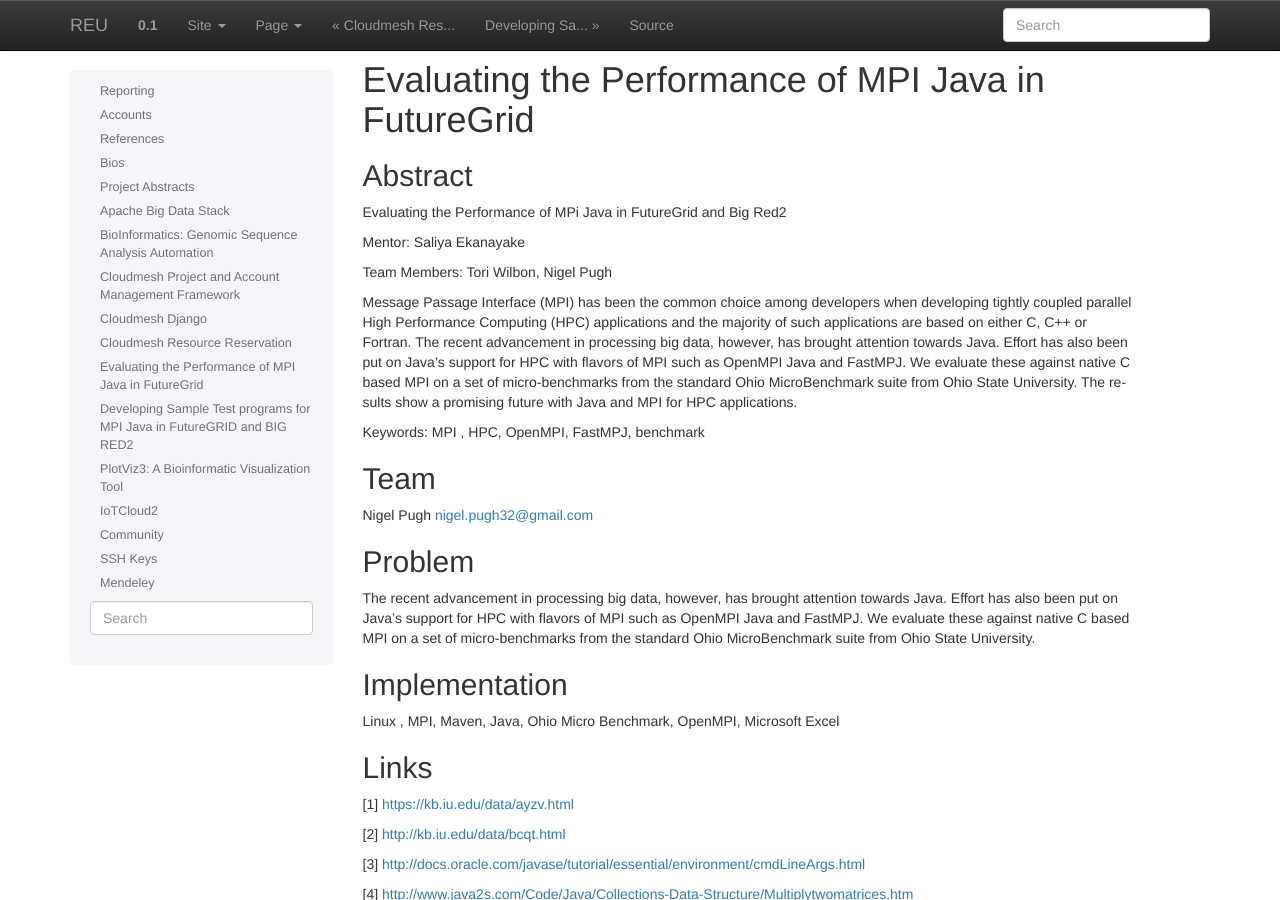
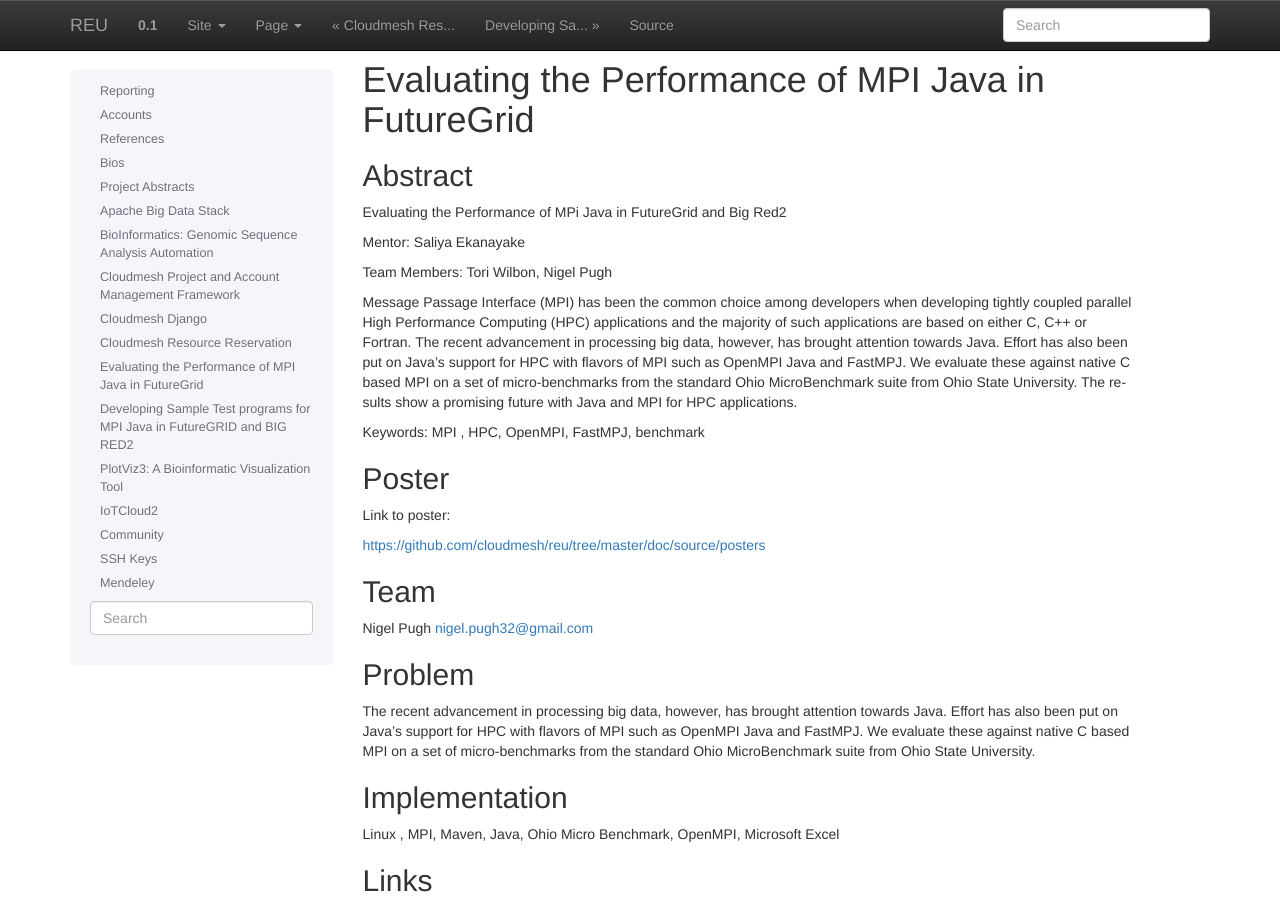
Before and after one commit to cloudmesh-project/reu-2014, a Sphinx documentation site: the page built from doc/source/projects/mpi-java-performance.rst, in a window 1280 px wide and 900 px high. Built offline with Sphinx 7.4.7, drawn with Linux system fonts in a browser that asks for light colours.

Commit message:
Update mpi-java-performance.rst

```diff
--- a/doc/source/projects/mpi-java-performance.rst
+++ b/doc/source/projects/mpi-java-performance.rst
@@ -23,7 +23,11 @@
 
 
 
+Poster
+----------------------------------------------------------------------
+Link to poster:
 
+https://github.com/cloudmesh/reu/tree/master/doc/source/posters
 
 
 
```
